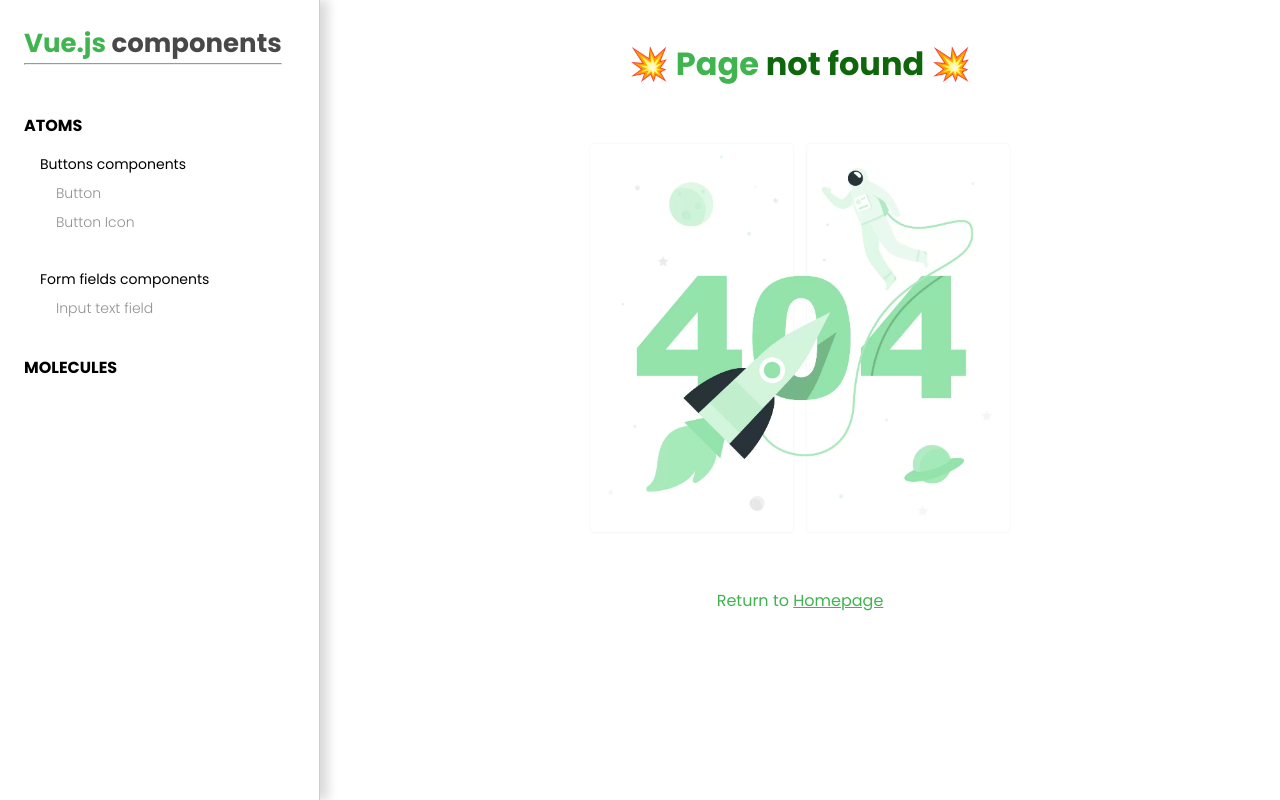
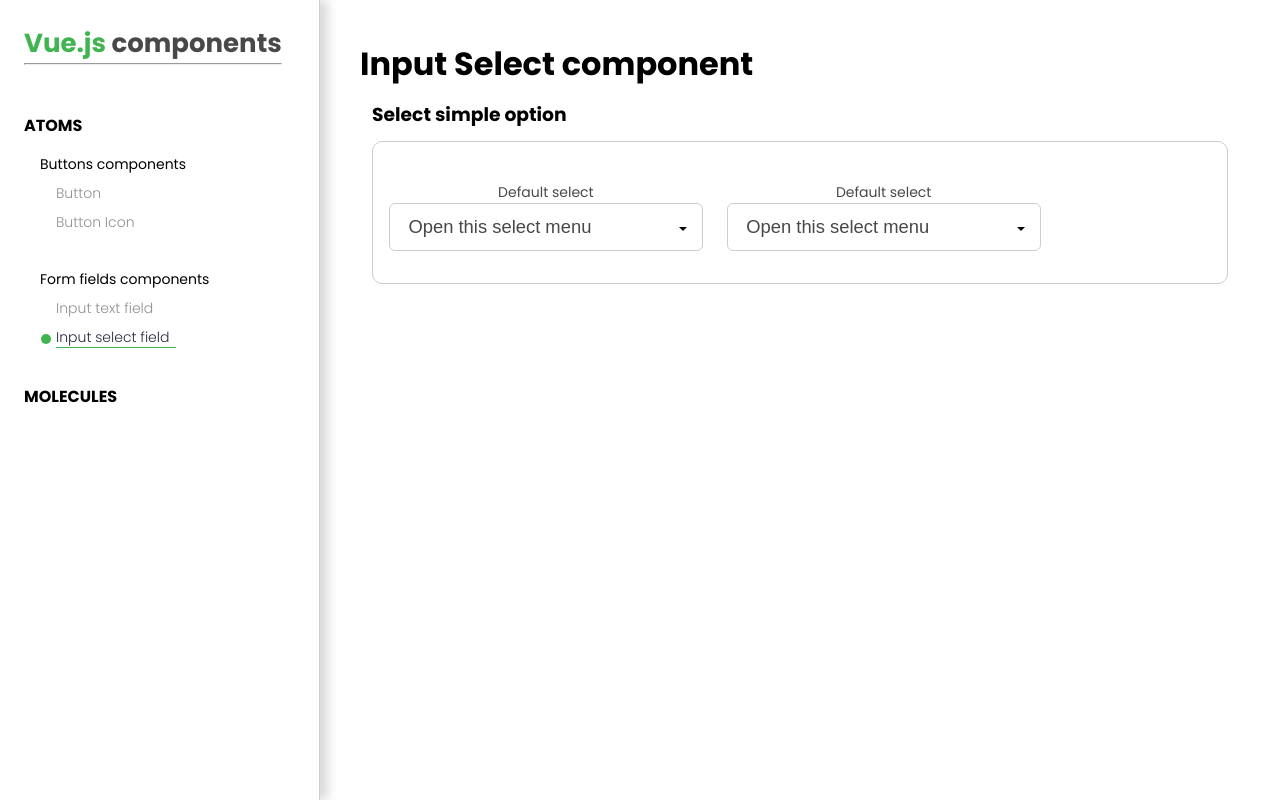
Before and after one commit to sebdevweb/projet-10-atomic-design, a Vue app: page /input-select in a window 1280 px wide. Before the commit this address had no page. Built offline with nearby package versions, Linux system fonts and the light colour scheme.

Commit message:
[ATOMIC-DESIGN-VUE-APP] adding new input select component

```diff
--- a/src/assets/css/main.css
+++ b/src/assets/css/main.css
@@ -97,7 +97,7 @@ aside .nav__container nav ul a {
   color: #919191;
   transition: ease-in 0.1s;
   position: relative;
-  max-width: 100px;
+  max-width: 120px;
   width: 100%;
   font-weight: 300;
   margin-left: 16px;
@@ -382,6 +382,58 @@ button svg.right-middle {
   max-width: 25px;
   max-height: 25px;
   padding: 4px;
+}
+
+.custom-select {
+  min-width: 300px;
+  width: 100%;
+  position: relative;
+}
+.custom-select select {
+  appearance: none;
+  width: 100%;
+  font-size: 1.15rem;
+  padding: 0.675em 6em 0.675em 1em;
+  background-color: #fff;
+  border: 1px solid #caced1;
+  border-radius: 0.25rem;
+  color: #000;
+  cursor: pointer;
+  background-color: #ffffff;
+  border-radius: 6px;
+  color: #494848;
+  border: 1px solid #cecece;
+  transition: 0.2s ease-in;
+}
+.custom-select select:hover {
+  background-color: #eeeeee;
+  transition: 0.3s ease-out;
+}
+.custom-select select:hover::after {
+  transform: rotate(180deg);
+}
+.custom-select select:focus-visible {
+  border: 1px solid #919191;
+  box-shadow: 0 0 5px #cecece;
+  outline: none;
+}
+.custom-select select option {
+  background-color: transparent;
+}
+.custom-select select option:hover {
+  background-color: maroon;
+}
+.custom-select::after {
+  --size: 0.3rem;
+  position: absolute;
+  content: "";
+  right: 1rem;
+}
+.custom-select::after {
+  border-left: var(--size) solid transparent;
+  border-right: var(--size) solid transparent;
+  border-top: var(--size) solid black;
+  top: 50%;
 }
 
 .buttons {
@@ -1185,4 +1237,9 @@ button svg.right-middle {
   transition: 0.3s ease-out;
 }
 
+.select__items {
+  display: flex;
+  flex-direction: row;
+}
+
 /*# sourceMappingURL=main.css.map */
--- /dev/null
+++ b/src/assets/sass/atoms/_InputSelect.scss
@@ -0,0 +1,52 @@
+.custom-select {
+  min-width: 300px;
+  width: 100%;
+  position: relative;
+  select {
+    appearance: none;
+    width: 100%;
+    font-size: 1.15rem;
+    padding: 0.675em 6em 0.675em 1em;
+    background-color: #fff;
+    border: 1px solid #caced1;
+    border-radius: 0.25rem;
+    color: #000;
+    cursor: pointer;
+    background-color: $c-white;
+    border-radius: calc($space-2 - ($space-1 / 2));
+    color: $c-grey_dark;
+    border: 1px solid $c-grey_light;
+    transition: .2s ease-in;
+    &:hover {
+      background-color: $c-grey_extra-light;
+      transition: .3s ease-out;
+      &::after {
+
+        transform: rotate(180deg);
+      }
+    }
+    &:focus-visible {
+      border: 1px solid $c-grey;
+      box-shadow: 0 0 5px $c-grey_light;
+      outline: none;
+    }
+    option {
+      background-color: transparent;
+      &:hover {
+        background-color: maroon;
+      }
+    }
+  }
+  &::after {
+    --size: 0.3rem;
+    position: absolute;
+    content: "";
+    right: 1rem;
+  }
+  &::after {
+    border-left: var(--size) solid transparent;
+    border-right: var(--size) solid transparent;
+    border-top: var(--size) solid black;
+    top: 50%;
+  }
+}
--- a/src/assets/sass/components/_Navbar.scss
+++ b/src/assets/sass/components/_Navbar.scss
@@ -47,7 +47,7 @@ aside {
           color: $c-grey;
           transition: ease-in .1s;
           position: relative;
-          max-width: 100px;
+          max-width: 120px;
           width: 100%;
           font-weight: 300;
           margin-left: $space-4;
--- a/src/assets/sass/main.scss
+++ b/src/assets/sass/main.scss
@@ -12,9 +12,11 @@
 @import './atoms/Button';
 @import './atoms/InputText';
 @import './atoms/ButtonIcon';
+@import './atoms/InputSelect';
 
 // PAGES
 @import './pages/Buttons';
 @import './pages/FormInputText';
 @import './pages/ButtonsIcons';
-@import './pages/404'
+@import './pages/404';
+@import './pages/FormInputSelect';
--- /dev/null
+++ b/src/assets/sass/pages/_FormInputSelect.scss
@@ -0,0 +1,4 @@
+.select__items {
+  display: flex;
+  flex-direction: row;
+}
--- a/src/components/Navbar.vue
+++ b/src/components/Navbar.vue
@@ -12,6 +12,7 @@
       <ul>
         <li>Form fields components</li>
         <RouterLink to="/input-text">Input text field</RouterLink>
+        <RouterLink to="/input-select">Input select field</RouterLink>
       </ul>
       <h3>MOLECULES</h3>
     </nav>
--- /dev/null
+++ b/src/components/atoms/InputSelect.vue
@@ -0,0 +1,60 @@
+<template>
+  <div class="custom-select">
+    <select>
+      <option>Open this select menu</option>
+      <option>GitHub</option>
+      <option>Instagram</option>
+      <option>Facebook</option>
+      <option>LinkedIn</option>
+      <option>Twitter</option>
+      <option>Reddit</option>
+    </select>
+  </div>
+</template>
+
+
+<script setup>
+  import { ref, computed, onMounted, onBeforeUnmount } from 'vue'
+  import { ChevronDownIcon }  from '@heroicons/vue/20/solid'
+
+  const dropDown = ref(null)
+
+  const selectedOption = ref(null)
+
+  const mappedSelectedOption = computed(() => {
+    return (selectedOption.value?.name || selectedOption.value || 'Please select something')
+  })
+
+  const toggleOptionSelect = (option) => {
+    selectedOption.value = option
+    setTimeout(() => {
+
+      isDropDownVisisble.value = false
+    }, 300)
+  }
+
+  const isDropDownVisisble = ref(false)
+
+  const props = defineProps({
+    options: {
+      type: Array,
+      required: true
+    }
+  })
+
+  const closeDropDown = (element) => {
+    if (!dropDown.value.contains(element.target)) {
+      isDropDownVisisble.value = false
+    }
+  }
+
+  onMounted(() => {
+    window.addEventListener('click', closeDropDown)
+  })
+
+  onBeforeUnmount(() => {
+    window.removeEventListener('click', closeDropDown)
+
+  })
+
+</script>
--- a/src/pages/Buttons.vue
+++ b/src/pages/Buttons.vue
@@ -214,8 +214,7 @@
 <script setup>
 import { ref } from 'vue'
   import Button from '../components/atoms/Button.vue'
-  import { PlusIcon } from '@heroicons/vue/20/solid'
-  import { ArrowRightIcon } from '@heroicons/vue/20/solid'
+  import { PlusIcon, ArrowRightIcon } from '@heroicons/vue/20/solid'
 
   const currentTheme = ref('theme-color')
 
--- /dev/null
+++ b/src/pages/FormInputSelect.vue
@@ -0,0 +1,66 @@
+<template>
+  <h1>Input Select component</h1>
+  <div class="form">
+    <div class="form__container">
+      <h3>Select simple option</h3>
+      <form action="" class="select__items">
+        <div class="form__container--item">
+          <label>Default select</label>
+          <InputSelect
+          :options="options"
+          />
+        </div>
+        <div class="form__container--item">
+          <label>Default select</label>
+          <InputSelect
+            :options="options2"
+          />
+        </div>
+      </form>
+    </div>
+  </div>
+</template>
+
+
+<script setup>
+import { ref } from 'vue'
+  import InputSelect from '../components/atoms/InputSelect.vue'
+
+  const options = ref([
+    {
+      name: 'One',
+      value: 1
+    },
+    {
+      name: 'Two',
+      value: 2
+    },
+    {
+      name: 'Three',
+      value: 3
+    },
+    {
+      name: 'Four',
+      value: 4
+    }
+  ])
+
+  const options2 = ref([
+    {
+      name: 'One',
+      value: 1
+    },
+    {
+      name: 'Two',
+      value: 2
+    },
+    {
+      name: 'Three',
+      value: 3
+    },
+    {
+      name: 'Four',
+      value: 4
+    }
+  ])
+</script>
--- a/src/routes.js
+++ b/src/routes.js
@@ -3,11 +3,13 @@ import FormInputText from "./pages/FormInputText.vue";
 import ButtonsIcons from './pages/ButtonsIcons.vue';
 import Homepage from './pages/Homepage.vue'
 import Error404 from "./pages/Error404.vue";
+import FormInputSelect from "./pages/FormInputSelect.vue";
 
 export const routes = [
   {path: '/', component: Homepage},
   {path: '/button', component: Buttons},
   {path: '/button-icon', component: ButtonsIcons},
   {path: '/input-text', component: FormInputText},
-  {path: '/:pathName(.*)', component: Error404}
+  {path: '/:pathName(.*)', component: Error404},
+  {path: '/input-select', component: FormInputSelect}
 ]
```
Also changed, not shown: 2 other files (tests, documents, lock files or other folders).
